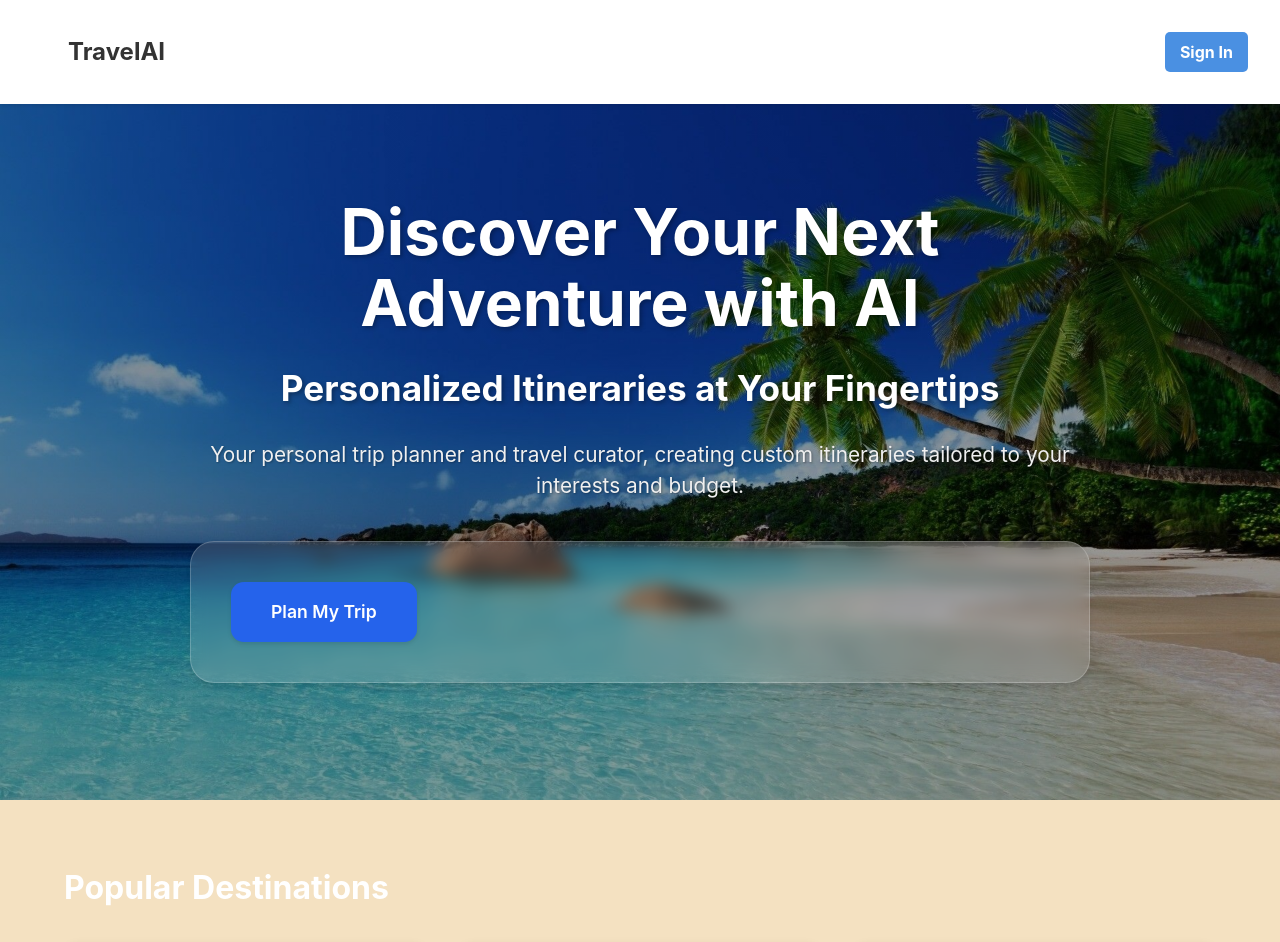
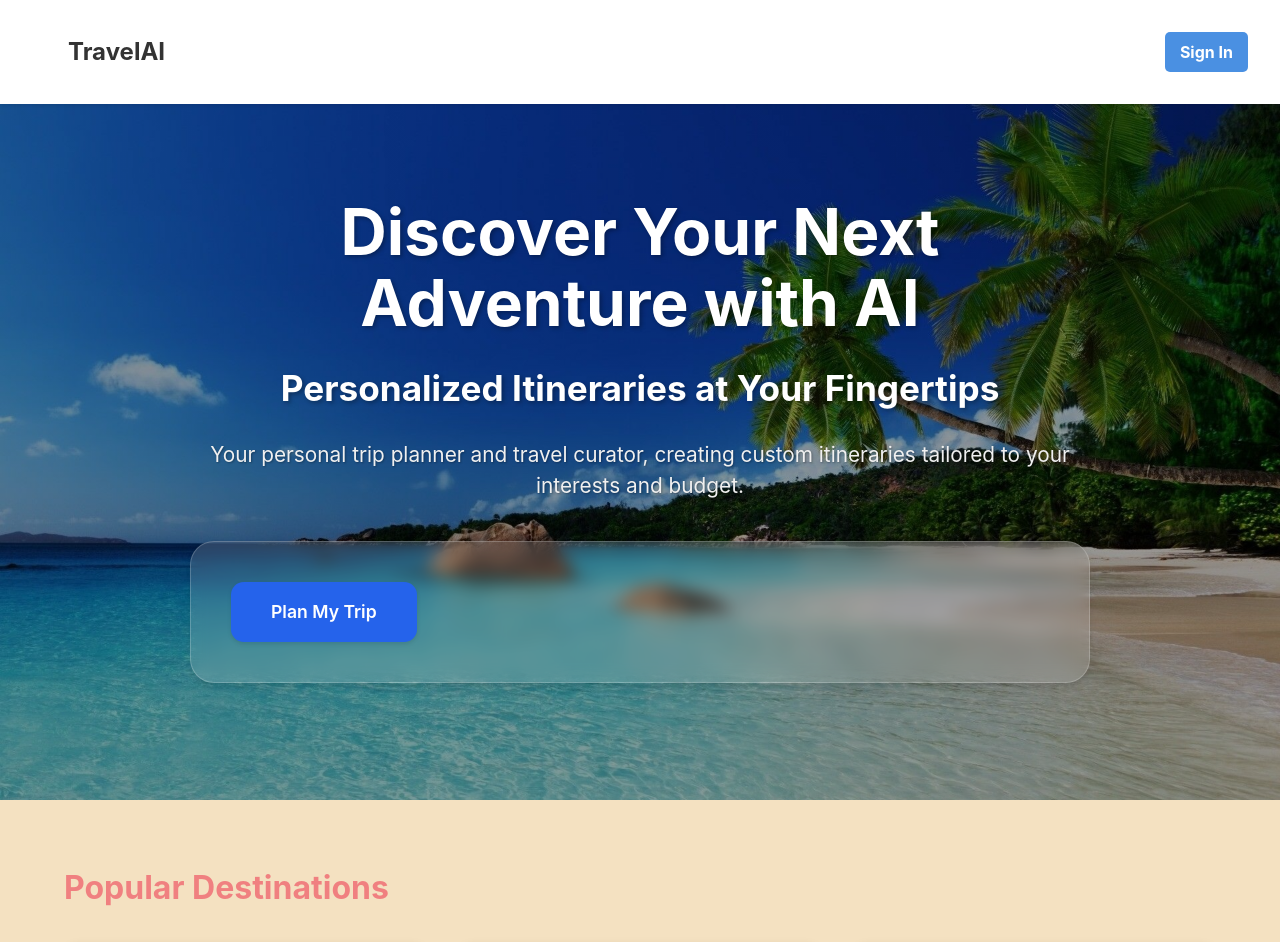
Before and after one commit to AnmolAcharya/AI_TriPlanner, a React (Vite) app in the folder my-vite-app/: page / in a window 1280 px wide. Shown: the top 942 px of the page. Built offline with nearby package versions, Linux system fonts and the light colour scheme; no server answers.

Commit message:
landing page revampeds

```diff
--- a/my-vite-app/src/App.css
+++ b/my-vite-app/src/App.css
@@ -292,7 +292,7 @@ body {
 .recommendations-section h2 {
   font-size: 2rem;
   margin-bottom: 2rem;
-  color: white;
+  color: lightcoral;
 }
 
 .hotel-grid {
```
